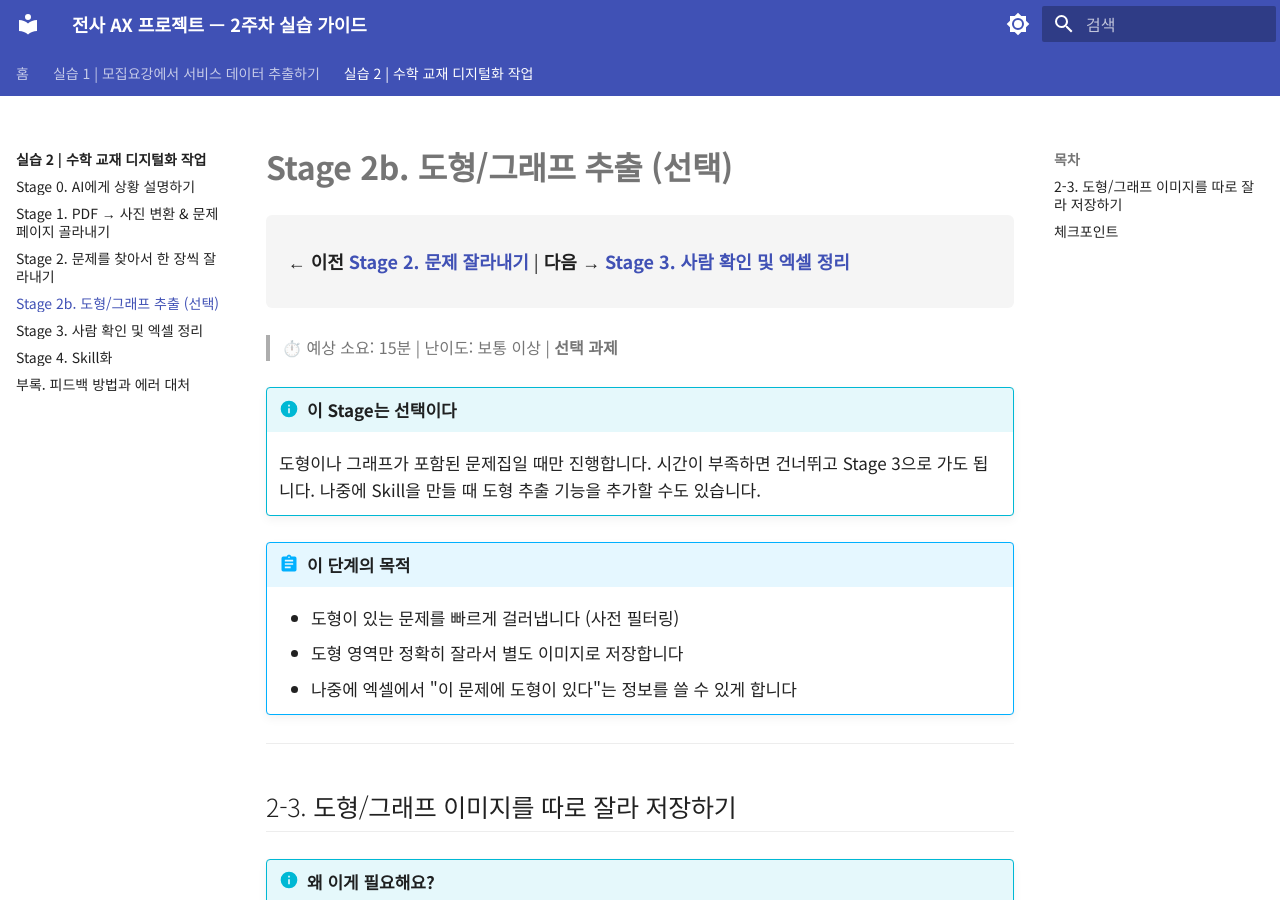
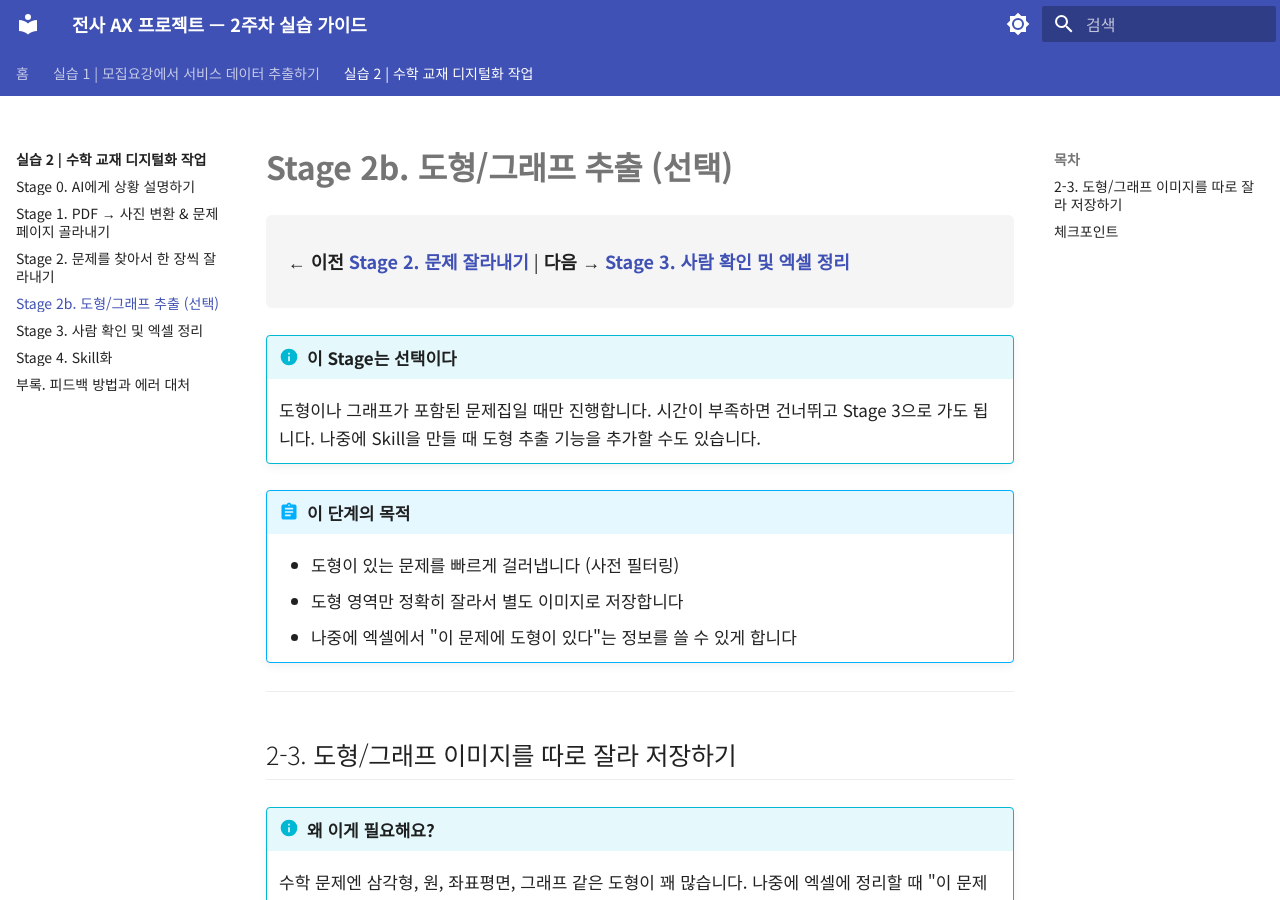
Before and after one commit to ohilikeit/ax-workshop-wiki, an MkDocs documentation site: the page built from docs/practice2/stage2b.md, in a window 1280 px wide and 900 px high. Built offline with MkDocs 1.6.1 and Material for MkDocs 9.7.7, drawn with Linux system fonts in a browser that asks for light colours.

Commit message:
stage2b 메타데이터 줄 제거
남아있던 "예상 소요/난이도/선택 과제" 한 줄을 정리.

Co-Authored-By: Claude Opus 4.6 <noreply@anthropic.com>

```diff
--- a/docs/practice2/stage2b.md
+++ b/docs/practice2/stage2b.md
@@ -7,8 +7,6 @@ title: "Stage 2b. 도형/그래프 추출 (선택)"
 <div class="stage-nav" markdown>
 **← 이전** [Stage 2. 문제 잘라내기](stage2.md) | **다음 →** [Stage 3. 사람 확인 및 엑셀 정리](stage3.md)
 </div>
-
-> ⏱️ 예상 소요: 15분 | 난이도: 보통 이상 | **선택 과제**
 
 !!! info "이 Stage는 선택이다"
     도형이나 그래프가 포함된 문제집일 때만 진행합니다. 시간이 부족하면 건너뛰고 Stage 3으로 가도 됩니다. 나중에 Skill을 만들 때 도형 추출 기능을 추가할 수도 있습니다.
```
